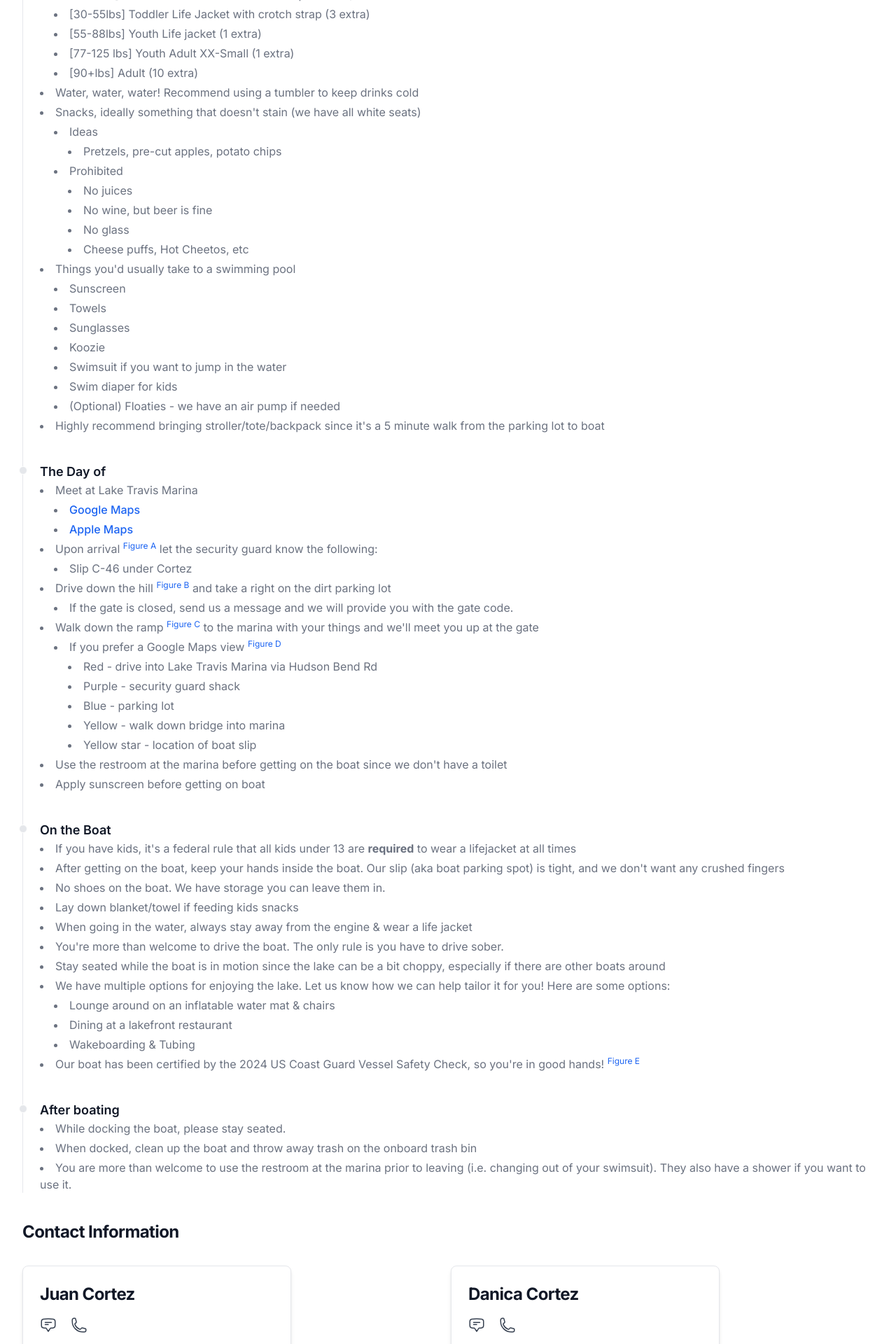
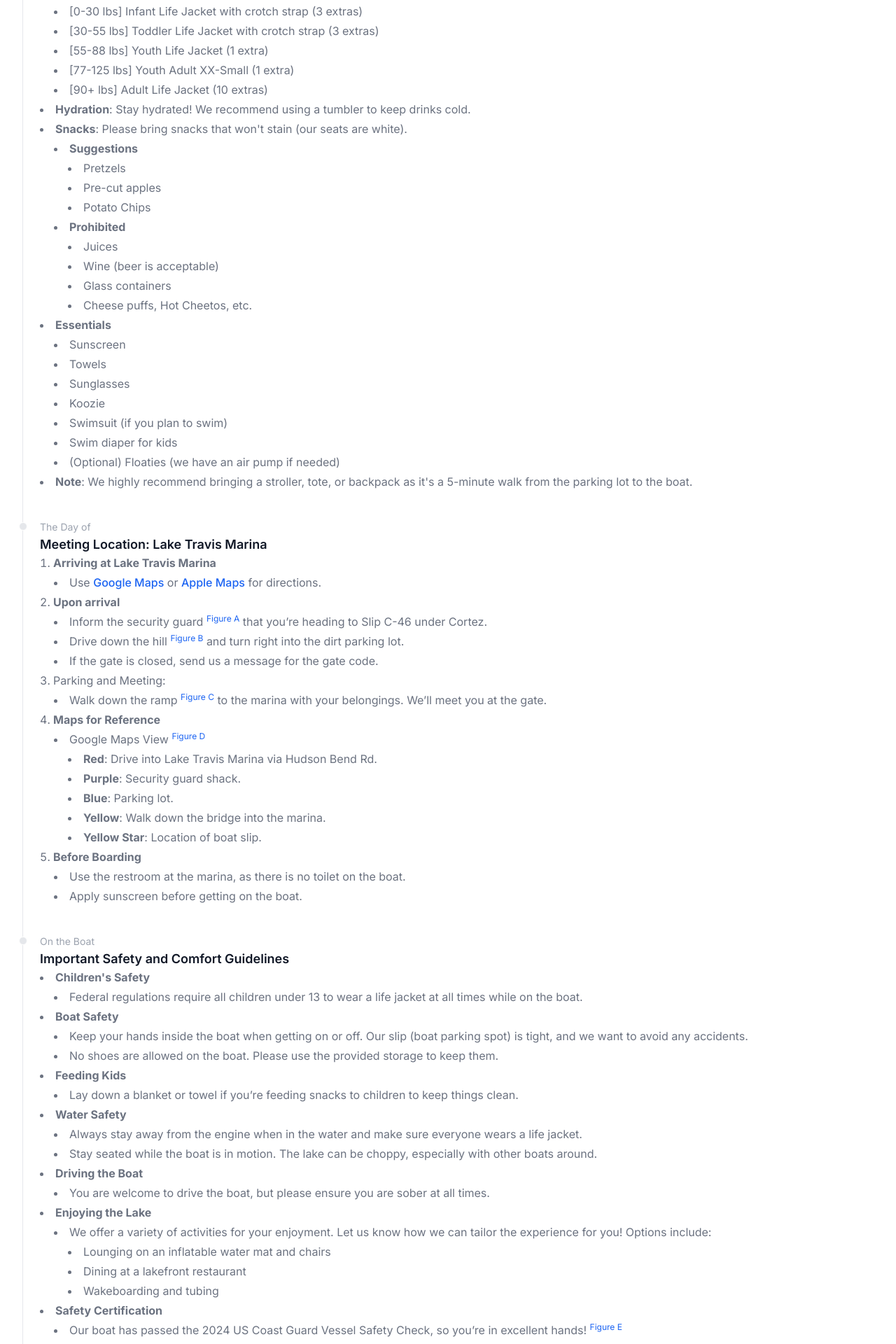
Before and after one commit to danicarcortez/sir-harris-cortez, a Next.js app: page / in a window 1280 px wide. Shown: the part 780-2700 px from the top of the page at 70% size. Built offline with nearby package versions, Linux system fonts and the light colour scheme.

Commit message:
tidy up text

```diff
--- a/app/page.tsx
+++ b/app/page.tsx
@@ -1,42 +1,21 @@
-import { DarkThemeToggle, Flowbite } from "flowbite-react";
-import Image from "next/image";
-import {
-  Popover,
-  Timeline,
-  TimelineBody,
-  TimelineContent,
-  TimelineItem,
-  TimelinePoint,
-  TimelineTitle,
-  Card,
-} from "flowbite-react";
-import { List, ListItem } from "flowbite-react";
+import { DarkThemeToggle, Flowbite } from 'flowbite-react';
+import Image from 'next/image';
+import { Popover, Timeline, TimelineBody, TimelineContent, TimelineItem, TimelineTime, TimelinePoint, TimelineTitle, Card } from 'flowbite-react';
+import { List, ListItem } from 'flowbite-react';
 
 const SectionHeader = ({ text, id }: { text: string; id: string }) => (
-  <h2
-    id={id}
-    className="text-2xl font-bold tracking-tight text-gray-900 dark:text-white mb-8"
-  >
+  <h2 id={id} className="text-2xl font-bold tracking-tight text-gray-900 dark:text-white mb-8">
     {text}
   </h2>
 );
 
 const LinkComponent = ({ href, text }: { href: string; text: string }) => (
-  <a
-    className="font-medium text-blue-600 dark:text-blue-500 hover:underline"
-    href={href}
-  >
+  <a className="font-medium text-blue-600 dark:text-blue-500 hover:underline" href={href}>
     {text}
   </a>
 );
 
-const FigureComponent = ({
-  imageSrc,
-  text,
-}: {
-  imageSrc: string;
-  text: string;
-}) => (
+const FigureComponent = ({ imageSrc, text }: { imageSrc: string; text: string }) => (
   <Popover
     trigger="hover"
     content={
@@ -45,37 +24,17 @@ const FigureComponent = ({
       </div>
     }
   >
-    <sup className="cursor-pointer inline text-blue-600 dark:text-blue-500">
-      {text}
-    </sup>
+    <sup className="cursor-pointer inline text-blue-600 dark:text-blue-500">{text}</sup>
   </Popover>
 );
 
-const ContactCard = ({
-  name,
-  phoneNumber,
-}: {
-  name: string;
-  phoneNumber: string;
-}) => (
+const ContactCard = ({ name, phoneNumber }: { name: string; phoneNumber: string }) => (
   <Card className="max-w-sm">
-    <h5 className="text-2xl font-bold tracking-tight text-gray-900 dark:text-white">
-      {name}
-    </h5>
+    <h5 className="text-2xl font-bold tracking-tight text-gray-900 dark:text-white">{name}</h5>
 
     <section className="grid gap-1 grid-cols-[40px_40px]">
-      <a
-        className="font-normal text-gray-700 dark:text-gray-400"
-        href={`sms://${phoneNumber}`}
-      >
-        <svg
-          xmlns="http://www.w3.org/2000/svg"
-          fill="none"
-          viewBox="0 0 24 24"
-          stroke-width="1.5"
-          stroke="currentColor"
-          className="size-6"
-        >
+      <a className="font-normal text-gray-700 dark:text-gray-400" href={`sms://${phoneNumber}`}>
+        <svg xmlns="http://www.w3.org/2000/svg" fill="none" viewBox="0 0 24 24" stroke-width="1.5" stroke="currentColor" className="size-6">
           <path
             stroke-linecap="round"
             stroke-linejoin="round"
@@ -83,18 +42,8 @@ const ContactCard = ({
           />
         </svg>
       </a>
-      <a
-        className="font-normal text-gray-700 dark:text-gray-400"
-        href={`tel://${phoneNumber}`}
-      >
-        <svg
-          xmlns="http://www.w3.org/2000/svg"
-          fill="none"
-          viewBox="0 0 24 24"
-          stroke-width="1.5"
-          stroke="currentColor"
-          className="size-6"
-        >
+      <a className="font-normal text-gray-700 dark:text-gray-400" href={`tel://${phoneNumber}`}>
+        <svg xmlns="http://www.w3.org/2000/svg" fill="none" viewBox="0 0 24 24" stroke-width="1.5" stroke="currentColor" className="size-6">
           <path
             stroke-linecap="round"
             stroke-linejoin="round"
@@ -113,25 +62,17 @@ export default function Home() {
       <div className="relative flex flex-col items-center max-w-screen-xl px-4 mx-auto md:flex-row sm:px-6 p-8">
         <div className="flex items-center py-5 md:w-1/2 md:pb-20 md:pt-10 md:pr-10">
           <div className="text-left">
-            <h1 className="max-w-4xl mb-4 text-4xl font-extrabold tracking-tight leading-none md:text-5xl xl:text-6xl dark:text-white">
-              Sir Harris Cortez
-            </h1>
+            <h1 className="max-w-4xl mb-4 text-4xl font-extrabold tracking-tight leading-none md:text-5xl xl:text-6xl dark:text-white">Sir Harris Cortez</h1>
             <p className="max-w-md mx-auto mt-3 text-base text-gray-500 sm:text-lg md:mt-5 md:text-xl md:max-w-3xl">
-              We&apos;re looking forward to our boating adventures with you!
-              Please take a few minutes to review our boating plan. If you have
-              any questions, please feel free to reach out!
+              We&apos;re excited about our upcoming boating adventure with you! Please take a moment to review our boating plan. If you have any questions or
+              need further information, don’t hesitate to reach out!
             </p>
           </div>
         </div>
         <div className="flex items-center py-5 md:w-1/2 md:pb-20 md:pt-10 md:pl-10">
           <div className="relative w-full p-3 rounded  md:p-8">
             <div className="rounded-lg bg-white text-black w-full">
-              <Image
-                src="/harris_boat.png"
-                width={750}
-                height={563}
-                alt="Sir Harris Cortez"
-              />
+              <Image src="/harris_boat.png" width={750} height={563} alt="Sir Harris Cortez" />
             </div>
           </div>
         </div>
@@ -144,70 +85,62 @@ export default function Home() {
           <TimelineItem>
             <TimelinePoint />
             <TimelineContent>
+              <TimelineTime>Days before boating</TimelineTime>
               <TimelineTitle>Preparation</TimelineTitle>
               <TimelineBody>
                 <List>
                   <ListItem>
-                    1 coast guard approved life jacket per person. We have
-                    extras, let us know what you need!
+                    <strong>Life Jackets</strong>: Coast Guard-approved, one per person. We have extras available; just let us know what you need!
+                  </ListItem>
+                  <List nested>
+                    <ListItem>[0-30 lbs] Infant Life Jacket with crotch strap (3 extras)</ListItem>
+                    <ListItem>[30-55 lbs] Toddler Life Jacket with crotch strap (3 extras)</ListItem>
+                    <ListItem>[55-88 lbs] Youth Life Jacket (1 extra)</ListItem>
+                    <ListItem>[77-125 lbs] Youth Adult XX-Small (1 extra)</ListItem>
+                    <ListItem>[90+ lbs] Adult Life Jacket (10 extras)</ListItem>
+                  </List>
+                  <ListItem>
+                    <strong>Hydration</strong>: Stay hydrated! We recommend using a tumbler to keep drinks cold.
+                  </ListItem>
+                  <ListItem>
+                    <strong>Snacks</strong>: Please bring snacks that won&apos;t stain (our seats are white).
                   </ListItem>
                   <List nested>
                     <ListItem>
-                      [0-30lbs] Infant Life Jacket with crotch strap (3 extra)
+                      <strong>Suggestions</strong>
                     </ListItem>
-                    <ListItem>
-                      [30-55lbs] Toddler Life Jacket with crotch strap (3 extra)
-                    </ListItem>
-                    <ListItem>[55-88lbs] Youth Life jacket (1 extra)</ListItem>
-                    <ListItem>
-                      [77-125 lbs] Youth Adult XX-Small (1 extra)
-                    </ListItem>
-                    <ListItem>[90+lbs] Adult (10 extra)</ListItem>
-                  </List>
-                  <ListItem>
-                    Water, water, water! Recommend using a tumbler to keep
-                    drinks cold
-                  </ListItem>
-                  <ListItem>
-                    Snacks, ideally something that doesn&apos;t stain (we have
-                    all white seats)
-                  </ListItem>
-                  <List nested>
-                    <ListItem>Ideas</ListItem>
                     <List nested>
-                      <ListItem>
-                        Pretzels, pre-cut apples, potato chips
-                      </ListItem>
+                      <ListItem>Pretzels</ListItem>
+                      <ListItem>Pre-cut apples</ListItem>
+                      <ListItem>Potato Chips</ListItem>
                     </List>
                   </List>
                   <List nested>
-                    <ListItem>Prohibited</ListItem>
+                    <ListItem>
+                      <strong>Prohibited</strong>
+                    </ListItem>
                     <List nested>
-                      <ListItem>No juices</ListItem>
-                      <ListItem>No wine, but beer is fine</ListItem>
-                      <ListItem>No glass</ListItem>
-                      <ListItem>Cheese puffs, Hot Cheetos, etc</ListItem>
+                      <ListItem>Juices</ListItem>
+                      <ListItem>Wine (beer is acceptable)</ListItem>
+                      <ListItem>Glass containers</ListItem>
+                      <ListItem>Cheese puffs, Hot Cheetos, etc.</ListItem>
                     </List>
                   </List>
                   <ListItem>
-                    Things you&apos;d usually take to a swimming pool
+                    <strong>Essentials</strong>
                   </ListItem>
                   <List nested>
                     <ListItem>Sunscreen</ListItem>
                     <ListItem>Towels</ListItem>
                     <ListItem>Sunglasses</ListItem>
                     <ListItem>Koozie</ListItem>
-                    <ListItem>
-                      Swimsuit if you want to jump in the water
-                    </ListItem>
+                    <ListItem>Swimsuit (if you plan to swim)</ListItem>
                     <ListItem>Swim diaper for kids</ListItem>
-                    <ListItem>
-                      (Optional) Floaties - we have an air pump if needed
-                    </ListItem>
+                    <ListItem>(Optional) Floaties (we have an air pump if needed)</ListItem>
                   </List>
                   <ListItem>
-                    Highly recommend bringing stroller/tote/backpack since
-                    it&apos;s a 5 minute walk from the parking lot to boat
+                    <strong>Note</strong>: We highly recommend bringing a stroller, tote, or backpack as it&apos;s a 5-minute walk from the parking lot to the
+                    boat.
                   </ListItem>
                 </List>
               </TimelineBody>
@@ -216,78 +149,76 @@ export default function Home() {
           <TimelineItem>
             <TimelinePoint />
             <TimelineContent>
-              <TimelineTitle>The Day of</TimelineTitle>
+              <TimelineTime>The Day of</TimelineTime>
+              <TimelineTitle>Meeting Location: Lake Travis Marina</TimelineTitle>
               <TimelineBody>
-                <List>
-                  <ListItem>Meet at Lake Travis Marina</ListItem>
+                <List ordered>
+                  <ListItem>
+                    <strong>Arriving at Lake Travis Marina</strong>
+                  </ListItem>
                   <List nested>
                     <ListItem>
+                      Use{' '}
                       <LinkComponent
                         href="https://www.google.com/maps/place/Lake+Travis+Marina/@30.4292748,-97.9236212,16z/data=!4m15!1m8!3m7!1s0x865b3056a61bb201:0x96d3067c8da37b92!2s6410+Hudson+Bend+Rd,+Austin,+TX+78734!3b1!8m2!3d30.4282892!4d-97.9245722!16s%2Fg%2F11cs7fjjqv!3m5!1s0x865b3057a8f8a21b:0xa9881a79ed6433d2!8m2!3d30.430536!4d-97.92144!16s%2Fg%2F1tf7h2f7?entry=ttu"
                         text="Google Maps"
-                      />
-                    </ListItem>
-                    <ListItem>
-                      <LinkComponent
-                        href="http://maps.apple.com/?q=30.43065,-97.92159"
-                        text="Apple Maps"
-                      />
+                      />{' '}
+                      or <LinkComponent href="http://maps.apple.com/?q=30.43065,-97.92159" text="Apple Maps" /> for directions.
                     </ListItem>
                   </List>
                   <ListItem>
-                    Upon arrival&nbsp;
-                    <FigureComponent
-                      imageSrc="/security_shack.png"
-                      text="Figure A"
-                    />
-                    &nbsp;let the security guard know the following:
-                  </ListItem>
-                  <List nested>
-                    <ListItem>Slip C-46 under Cortez</ListItem>
-                  </List>
-                  <ListItem>
-                    Drive down the hill&nbsp;
-                    <FigureComponent
-                      imageSrc="/parking_lot.png"
-                      text="Figure B"
-                    />
-                    &nbsp;and take a right on the dirt parking lot
+                    <strong>Upon arrival</strong>
                   </ListItem>
                   <List nested>
                     <ListItem>
-                      If the gate is closed, send us a message and we will
-                      provide you with the gate code.
+                      Inform the security guard <FigureComponent imageSrc="/security_shack.png" text="Figure A" /> that you’re heading to Slip C-46 under
+                      Cortez.
+                    </ListItem>
+                    <ListItem>
+                      Drive down the hill <FigureComponent imageSrc="/parking_lot.png" text="Figure B" /> and turn right into the dirt parking lot.
+                    </ListItem>
+                    <ListItem>If the gate is closed, send us a message for the gate code.</ListItem>
+                  </List>
+                  <ListItem>Parking and Meeting:</ListItem>
+                  <List nested>
+                    <ListItem>
+                      {' '}
+                      Walk down the ramp <FigureComponent imageSrc="/ramp.png" text="Figure C" /> to the marina with your belongings. We’ll meet you at the
+                      gate.
                     </ListItem>
                   </List>
                   <ListItem>
-                    Walk down the ramp&nbsp;
-                    <FigureComponent imageSrc="/ramp.png" text="Figure C" />
-                    &nbsp;to the marina with your things and we&apos;ll meet you
-                    up at the gate
+                    <strong>Maps for Reference</strong>
                   </ListItem>
                   <List nested>
                     <ListItem>
-                      If you prefer a Google Maps view{" "}
-                      <FigureComponent
-                        imageSrc="/google_maps_view.png"
-                        text="Figure D"
-                      />
+                      Google Maps View <FigureComponent imageSrc="/google_maps_view.png" text="Figure D" />
                     </ListItem>
                     <List nested>
                       <ListItem>
-                        Red - drive into Lake Travis Marina via Hudson Bend Rd
+                        <strong>Red</strong>: Drive into Lake Travis Marina via Hudson Bend Rd.
                       </ListItem>
-                      <ListItem>Purple - security guard shack</ListItem>
-                      <ListItem>Blue - parking lot</ListItem>
-                      <ListItem>Yellow - walk down bridge into marina</ListItem>
-                      <ListItem>Yellow star - location of boat slip</ListItem>
+                      <ListItem>
+                        <strong>Purple</strong>: Security guard shack.
+                      </ListItem>
+                      <ListItem>
+                        <strong>Blue</strong>: Parking lot.
+                      </ListItem>
+                      <ListItem>
+                        <strong>Yellow</strong>: Walk down the bridge into the marina.
+                      </ListItem>
+                      <ListItem>
+                        <strong>Yellow Star</strong>: Location of boat slip.
+                      </ListItem>
                     </List>
                   </List>
                   <ListItem>
-                    Use the restroom at the marina before getting on the boat
-                    since we don&apos;t have a toilet
+                    <strong>Before Boarding</strong>
                   </ListItem>
-                  <ListItem>Apply sunscreen before getting on boat</ListItem>
+                  <List nested>
+                    <ListItem>Use the restroom at the marina, as there is no toilet on the boat.</ListItem>
+                    <ListItem>Apply sunscreen before getting on the boat.</ListItem>
+                  </List>
                 </List>
               </TimelineBody>
             </TimelineContent>
@@ -295,56 +226,68 @@ export default function Home() {
           <TimelineItem>
             <TimelinePoint />
             <TimelineContent>
-              <TimelineTitle>On the Boat</TimelineTitle>
+              <TimelineTime>On the Boat</TimelineTime>
+              <TimelineTitle>Important Safety and Comfort Guidelines</TimelineTitle>
               <TimelineBody>
                 <List>
                   <ListItem>
-                    If you have kids, it&apos;s a federal rule that all kids
-                    under 13 are <strong>required</strong> to wear a lifejacket
-                    at all times
+                    <strong>Children&apos;s Safety</strong>
                   </ListItem>
+                  <List nested>
+                    <ListItem>Federal regulations require all children under 13 to wear a life jacket at all times while on the boat.</ListItem>
+                  </List>
                   <ListItem>
-                    After getting on the boat, keep your hands inside the boat.
-                    Our slip (aka boat parking spot) is tight, and we don&apos;t
-                    want any crushed fingers
-                  </ListItem>
-                  <ListItem>
-                    No shoes on the boat. We have storage you can leave them in.
-                  </ListItem>
-                  <ListItem>
-                    Lay down blanket/towel if feeding kids snacks
-                  </ListItem>
-                  <ListItem>
-                    When going in the water, always stay away from the engine &
-                    wear a life jacket
-                  </ListItem>
-                  <ListItem>
-                    You&apos;re more than welcome to drive the boat. The only
-                    rule is you have to drive sober.
-                  </ListItem>
-                  <ListItem>
-                    Stay seated while the boat is in motion since the lake can
-                    be a bit choppy, especially if there are other boats around
-                  </ListItem>
-                  <ListItem>
-                    We have multiple options for enjoying the lake. Let us know
-                    how we can help tailor it for you! Here are some options:
+                    <strong>Boat Safety</strong>
                   </ListItem>
                   <List nested>
                     <ListItem>
-                      Lounge around on an inflatable water mat & chairs
+                      Keep your hands inside the boat when getting on or off. Our slip (boat parking spot) is tight, and we want to avoid any accidents.
                     </ListItem>
-                    <ListItem>Dining at a lakefront restaurant</ListItem>
-                    <ListItem>Wakeboarding & Tubing</ListItem>
+                    <ListItem>No shoes are allowed on the boat. Please use the provided storage to keep them.</ListItem>
                   </List>
                   <ListItem>
-                    Our boat has been certified by the 2024 US Coast Guard
-                    Vessel Safety Check, so you&apos;re in good hands!&nbsp;
-                    <FigureComponent
-                      imageSrc="/vessel_check.png"
-                      text="Figure E"
-                    />
+                    <strong>Feeding Kids</strong>
                   </ListItem>
+                  <List nested>
+                    <ListItem>Lay down a blanket or towel if you’re feeding snacks to children to keep things clean.</ListItem>
+                  </List>
+                  <ListItem>
+                    <strong>Water Safety</strong>
+                  </ListItem>
+                  <List nested>
+                    <ListItem>Always stay away from the engine when in the water and make sure everyone wears a life jacket.</ListItem>
+                    <ListItem>Stay seated while the boat is in motion. The lake can be choppy, especially with other boats around.</ListItem>
+                  </List>
+
+                  <ListItem>
+                    <strong>Driving the Boat</strong>
+                  </ListItem>
+                  <List nested>
+                    <ListItem>You are welcome to drive the boat, but please ensure you are sober at all times.</ListItem>
+                  </List>
+
+                  <ListItem>
+                    <strong>Enjoying the Lake</strong>
+                  </ListItem>
+                  <List nested>
+                    <ListItem>
+                      We offer a variety of activities for your enjoyment. Let us know how we can tailor the experience for you! Options include:
+                    </ListItem>
+                    <List nested>
+                      <ListItem>Lounging on an inflatable water mat and chairs</ListItem>
+                      <ListItem>Dining at a lakefront restaurant</ListItem>
+                      <ListItem>Wakeboarding and tubing</ListItem>
+                    </List>
+                  </List>
+                  <ListItem>
+                    <strong>Safety Certification</strong>
+                  </ListItem>
+                  <List nested>
+                    <ListItem>
+                      Our boat has passed the 2024 US Coast Guard Vessel Safety Check, so you’re in excellent hands!&nbsp;
+                      <FigureComponent imageSrc="/vessel_check.png" text="Figure E" />
+                    </ListItem>
+                  </List>
                 </List>
               </TimelineBody>
             </TimelineContent>
@@ -352,21 +295,36 @@ export default function Home() {
           <TimelineItem>
             <TimelinePoint />
             <TimelineContent>
+              <TimelineTime>End of day</TimelineTime>
               <TimelineTitle>After boating</TimelineTitle>
               <TimelineBody>
                 <List>
                   <ListItem>
-                    While docking the boat, please stay seated.
+                    <strong>During Docking</strong>
                   </ListItem>
+                  <List nested>
+                    <ListItem>Please remain seated while we’re docking the boat for your safety.</ListItem>
+                  </List>
+                </List>
+                <List>
                   <ListItem>
-                    When docked, clean up the boat and throw away trash on the
-                    onboard trash bin
+                    <strong>Cleanup</strong>
                   </ListItem>
+                  <List nested>
+                    <ListItem>Once docked, please clean up the boat and dispose of any trash in the onboard trash bin.</ListItem>
+                    <ListItem>We might ask for assistance with looking after the kids while we finish tidying up the boat.</ListItem>
+                  </List>
+                </List>
+                <List>
                   <ListItem>
-                    You are more than welcome to use the restroom at the marina
-                    prior to leaving (i.e. changing out of your swimsuit). They
-                    also have a shower if you want to use it.
+                    <strong>Facilities</strong>
                   </ListItem>
+                  <List nested>
+                    <ListItem>
+                      Feel free to use the restroom at the marina before you leave, including changing out of your swimsuit. There’s also a shower available if
+                      you’d like to use it.
+                    </ListItem>
+                  </List>
                 </List>
               </TimelineBody>
             </TimelineContent>
```
